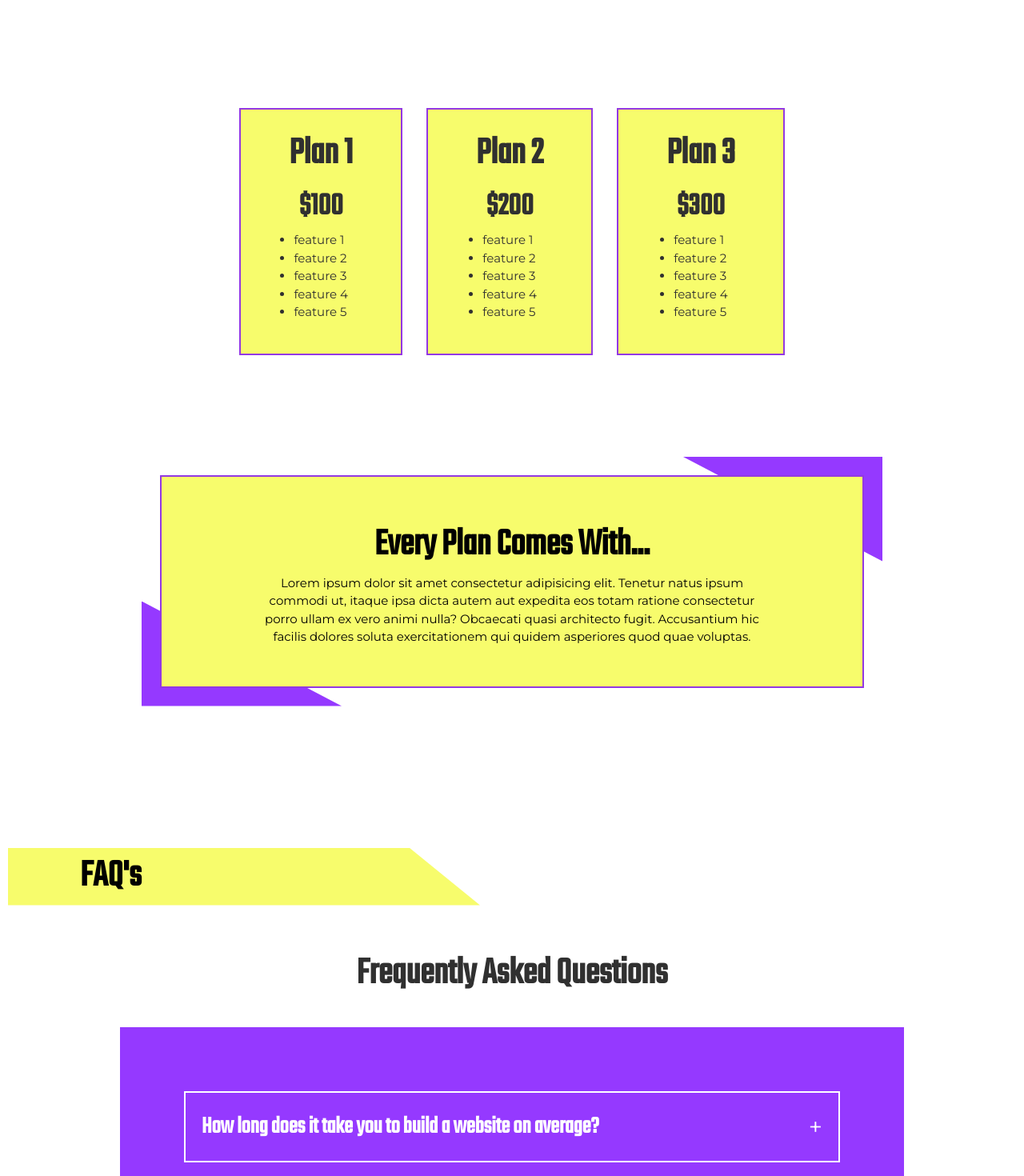
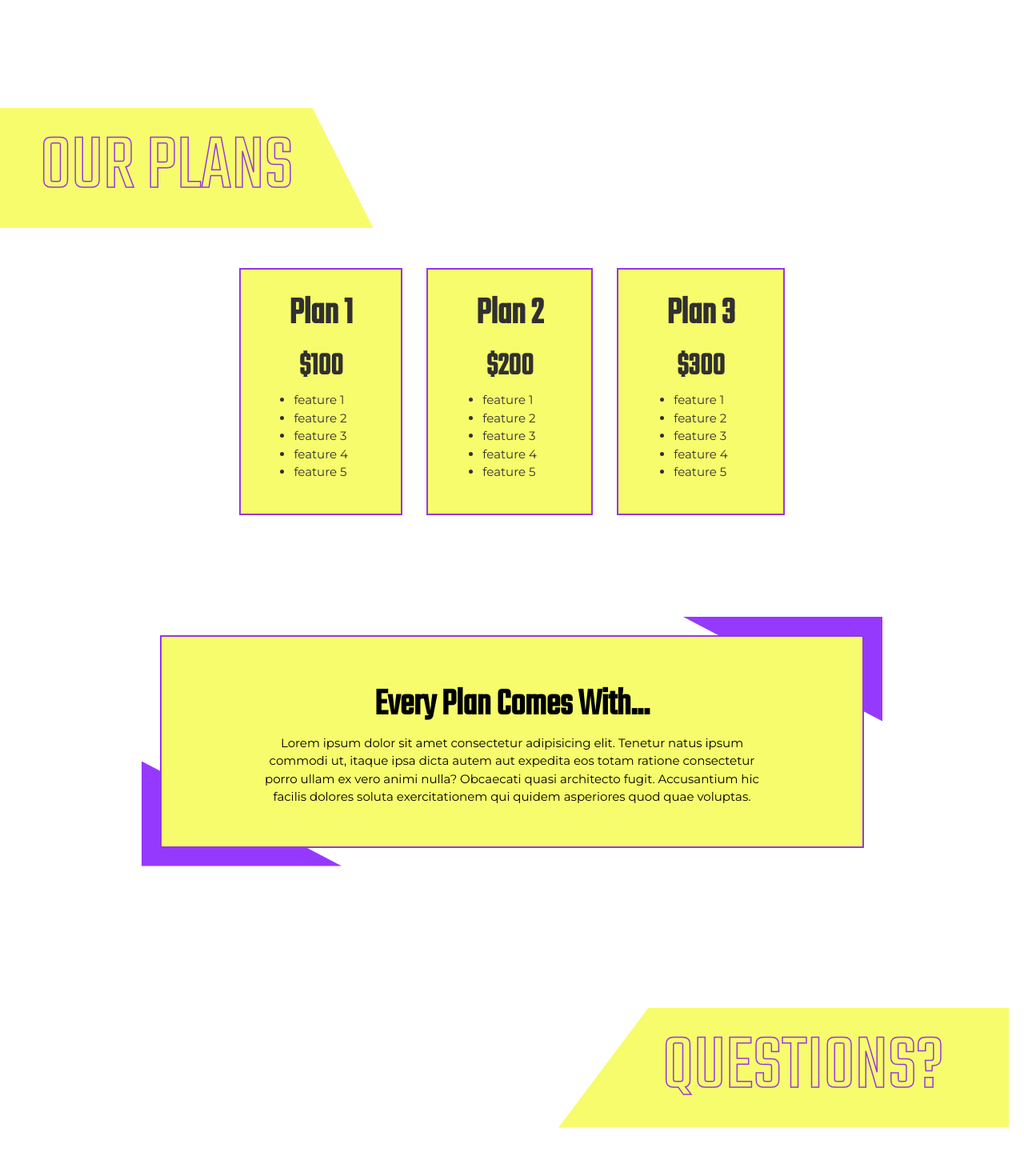
Before and after one commit to ChristianWare/templateOne, a Next.js app: page /pricing in a window 1280 px wide. Shown: the part 860-2330 px from the top of the page at 80% size. Built offline with nearby package versions, Linux system fonts and the light colour scheme.

Commit message:
Setion Header Updates

```diff
--- a/pages/pricing.js
+++ b/pages/pricing.js
@@ -12,6 +12,7 @@ function pricing() {
         heading='Pricing Page'
         copy='Our pricies are the most affordable in the business. You can pay on a monthly basis, or annually to save 30%. Feel free to call us if you have any questions.'
       />
+      <SectionHeader text='Our plans' />
       <div className={styles.content}>
         <div className={styles.prices}>
           <div className={styles.plan}>
@@ -63,7 +64,7 @@ function pricing() {
             </div>
           </div>
         </div>
-        <SectionHeader text="FAQ's" />
+        <SectionHeader text="Questions?" side='right' outlineText='outlineTextRight' />
         <FAQs />
       </div>
     </section>
--- a/src/comps/Footer.js
+++ b/src/comps/Footer.js
@@ -10,7 +10,7 @@ function Footer() {
     <>
     <ContactSection />
       <div className={styles.sectionHeaderContaqiner}>
-        <SectionHeader text='call us today!' />
+        <SectionHeader text='call now!' />
       </div>
       <footer className={styles.footerContainer}>
         <div className={styles.footerBottom}>
--- a/src/comps/Footer.module.css
+++ b/src/comps/Footer.module.css
@@ -1,6 +1,6 @@
 .sectionHeaderContaqiner {
     position: relative;
-    top: 35px;
+    top: 60px;
 }
 
 .footerContainer {
--- a/src/comps/Reviews.js
+++ b/src/comps/Reviews.js
@@ -7,7 +7,11 @@ import Star from "./utils/Star";
 function Reviews() {
   return (
     <div className={styles.reviewsContainer}>
-      <SectionHeader text='Reviews' side='right' />
+      <SectionHeader
+        text='Reviews'
+        side='right'
+        outlineText='outlineTextRight'
+      />
       <div className={styles.content}>
         <div className={styles.reviewBoxes}>
           <div className={styles.review}>
--- a/src/comps/SectionHeader.js
+++ b/src/comps/SectionHeader.js
@@ -1,10 +1,10 @@
 import styles from "./SectionHeader.module.css";
 
-function SectionHeader({ text, side="left" }) {
+function SectionHeader({ text, side = "left", outlineText = "outlineTextLeft" }) {
   return (
     <div className={styles.sectionHeaderContainer}>
       <div className={`${styles[side]}`}>
-        <h2 className={styles.sectionHeading}>{text}</h2>
+        <p className={`${styles[outlineText]}`}>{text}</p>
       </div>
     </div>
   );
--- a/src/comps/SectionHeader.module.css
+++ b/src/comps/SectionHeader.module.css
@@ -1,22 +1,16 @@
+.sectionHeaderContainer {
+    margin-bottom: 5rem;
+}
+
 .left {
     display: flex;
     align-items: center;
-    justify-content: flex-start;
+    justify-content: space-between;
     position: relative;
     z-index: 1;
+    width: 100%;
 }
 
-.left::after {
-    content: '';
-    position: absolute;
-    z-index: -1;
-    top: 0;
-    left: -90px;
-    width: calc(50% + 50px);
-    height: 100%;
-    background-color: var(--accent2);
-    clip-path: polygon(0 0, 85% 0, 100% 100%, 0% 100%);
-}
 
 .right {
     display: flex;
@@ -26,21 +20,48 @@
     z-index: 1;
 }
 
-.right::after {
+.outlineTextLeft {
+    font-family: "TekoRegular";
+    text-transform: uppercase;
+    font-size: 10rem;
+    color: transparent;
+    -webkit-text-stroke-width: 1.5px;
+    -webkit-text-stroke-color: var(--accent5);
+    position: relative;
+}
+
+.outlineTextLeft::after {
     content: '';
     position: absolute;
     z-index: -1;
     top: 0;
-    right: -90px;
-    width: calc(50% + 50px);
+    left: -90px;
+    width: 160%;
+    height: 100%;
+    background-color: var(--accent2);
+    clip-path: polygon(0 0, 85% 0, 100% 100%, 0% 100%);
+}
+
+.outlineTextRight {
+    font-family: "TekoRegular";
+    text-transform: uppercase;
+    font-size: 10rem;
+    color: transparent;
+    -webkit-text-stroke-width: 1.5px;
+    -webkit-text-stroke-color: var(--accent5);
+    position: relative;
+}
+
+.outlineTextRight::after {
+    content: '';
+    position: absolute;
+    z-index: -1;
+    top: 0;
+    left: -130px;
+    width: 160%;
     height: 100%;
     background-color: var(--accent2);
     clip-path: polygon(100% 0%, 100% 100%, 0% 100%, 20% 0%);
-}
-
-.sectionHeading {
-    font-family: "TekoRegular";
-    text-transform: capitalize;
 }
 
 @media screen and (max-width: 768px) {
--- a/src/comps/WhyChooseUs.js
+++ b/src/comps/WhyChooseUs.js
@@ -5,7 +5,11 @@ import SectionHeader from "./SectionHeader";
 function WhyChooseUs() {
   return (
     <div className={styles.wcuContainer}>
-      <SectionHeader text='why choose us' side='right' />
+      <SectionHeader
+        text='why us?'
+        side='right'
+        outlineText='outlineTextRight'
+      />
       <div className={styles.bottom}>
         <div className={styles.reasonBoxes}>
           <div className={styles.reason}>
--- a/styles/servicesPage.module.css
+++ b/styles/servicesPage.module.css
@@ -5,10 +5,6 @@
     justify-content: space-between;
     margin-bottom: 25rem;
     position: relative;
-}
-
-.content:nth-child(3) {
-    flex-direction: row-reverse;
 }
 
 .imgOverlay {
@@ -36,7 +32,6 @@
   color: var(--accent1);
   position: relative;
   z-index: 1;
-  /* top: 20rem */
 }
 
 .left h2 {
```
Also changed, not shown: pages/about.js (+10 -2 lines), pages/services.js (+11 -2 lines).
